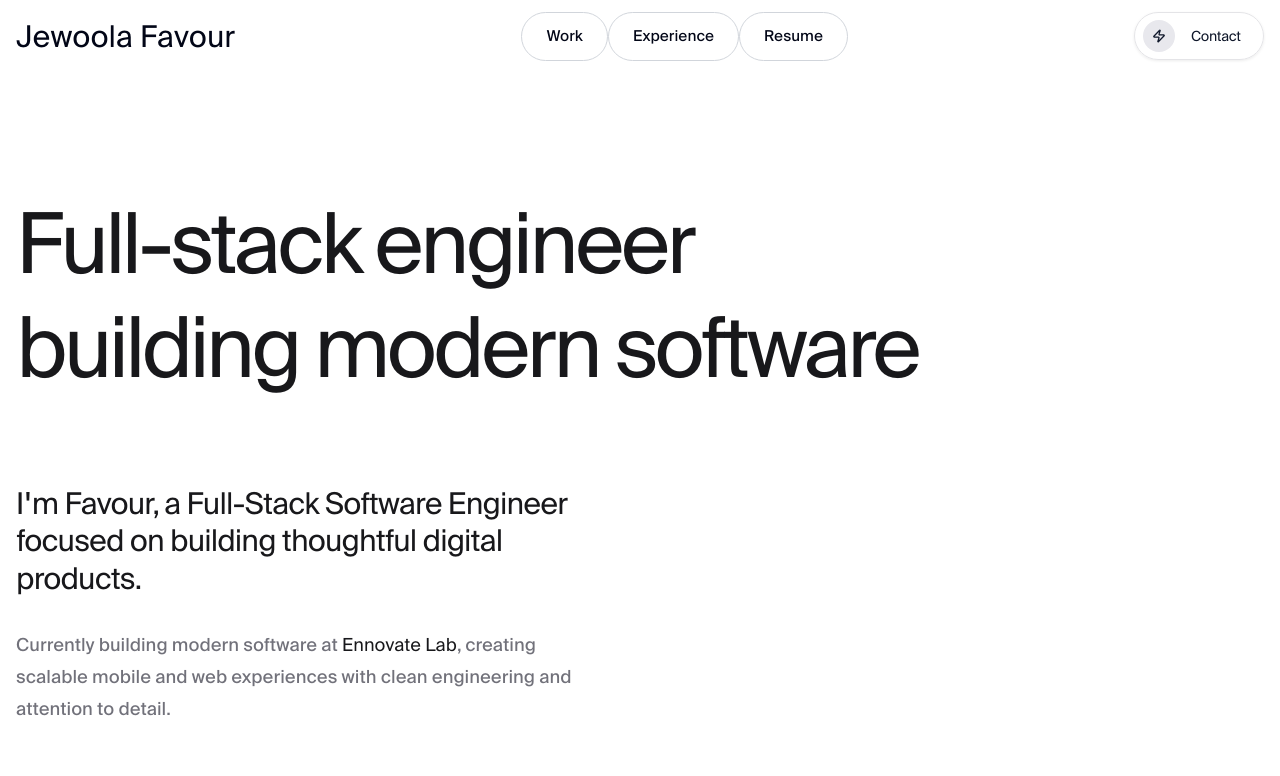
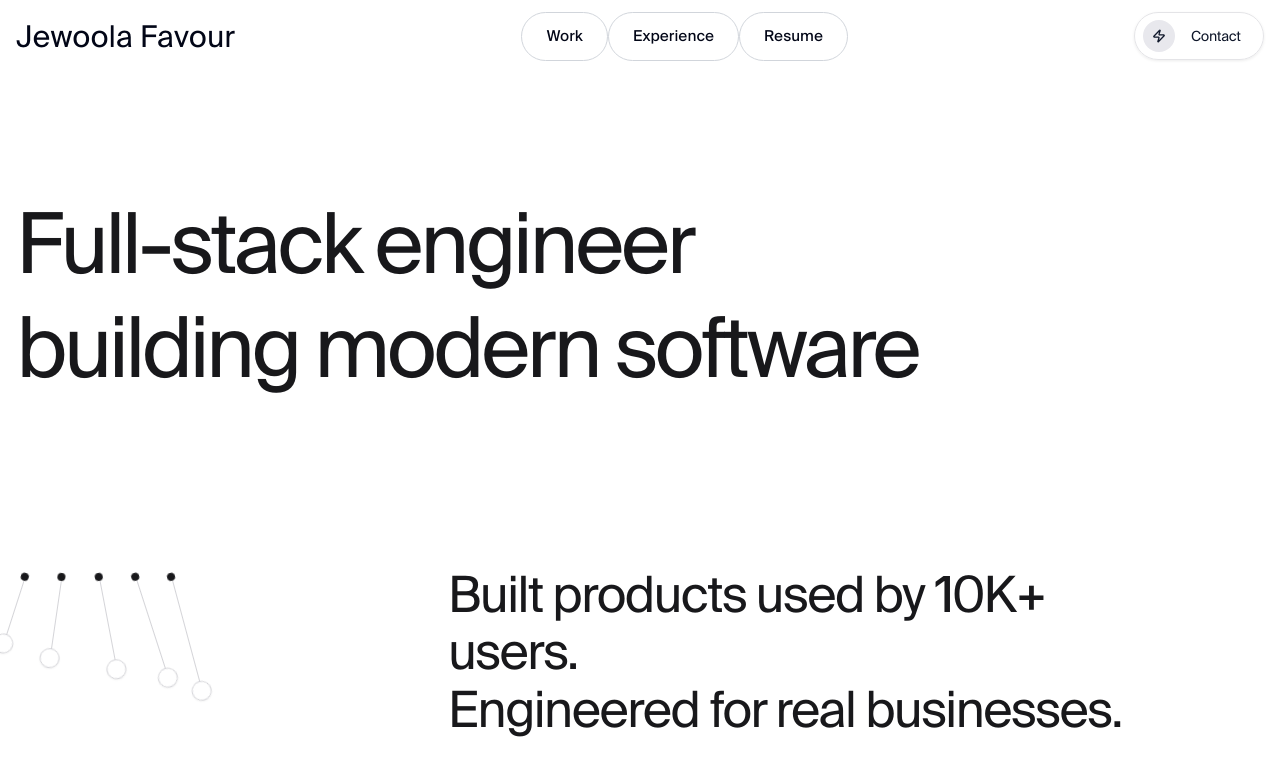
Before and after one commit to JEWOOLAFAVOUR/favour-portfolio-v1, a React (Vite) app: page / in a window 1280 px wide. Shown: the top 776 px of the page. Built offline with nearby package versions, Linux system fonts and the light colour scheme.

Commit message:
fix -hero section

```diff
--- /dev/null
+++ b/src/components/CompassDecoration.tsx
@@ -0,0 +1,26 @@
+export default function CompassDecoration() {
+  return (
+    <div className="relative flex h-32 w-32 items-center justify-center">
+      {/* Outer Ring */}
+      <div className="absolute h-28 w-28 rounded-full border border-zinc-200" />
+
+      {/* Rotating Part */}
+      <div className="absolute animate-[spin_18s_linear_infinite]">
+        {/* Vertical */}
+        <div className="absolute left-1/2 top-0 h-28 w-px -translate-x-1/2 bg-zinc-300" />
+
+        {/* Horizontal */}
+        <div className="absolute left-0 top-1/2 h-px w-28 -translate-y-1/2 bg-zinc-300" />
+
+        {/* Diagonal */}
+        <div className="absolute left-1/2 top-1/2 h-px w-24 -translate-x-1/2 -translate-y-1/2 rotate-45 bg-zinc-300" />
+
+        {/* Diagonal */}
+        <div className="absolute left-1/2 top-1/2 h-px w-24 -translate-x-1/2 -translate-y-1/2 -rotate-45 bg-zinc-300" />
+      </div>
+
+      {/* Center Dot */}
+      <div className="relative z-10 h-3 w-3 rounded-full bg-zinc-900" />
+    </div>
+  );
+}
--- a/src/components/Hero.tsx
+++ b/src/components/Hero.tsx
@@ -1,3 +1,6 @@
+import CompassDecoration from "./CompassDecoration";
+import Pendulum from "./Pendulum";
+
 export default function Hero() {
   return (
     <section className="relative overflow-hidden bg-white px-6 pt-24 pb-28 lg:px-4">
@@ -14,22 +17,27 @@ export default function Hero() {
         </div>
 
         {/* Bottom Section */}
-        <div className="mt-24 grid gap-16 lg:grid-cols-12">
-          {/* Right */}
-          <div className="lg:col-span-6">
-            <div className="max-w-xl space-y-8">
-              <p className="text-3xl font-medium leading-tight tracking-[-0.03em] text-zinc-900">
-                I'm Favour, a Full-Stack Software Engineer focused on building
-                thoughtful digital products.
-              </p>
+        <div className="mt-44 grid items-start gap-12 lg:grid-cols-12">
+          {/* Left Decoration */}
+          <div className="lg:col-span-3 flex justify-center lg:justify-start">
+            <div className="mt-2 flex items-start gap-4">
+              <Pendulum length={60} duration={3.6} angle={8} delay={0} />
+              <Pendulum length={72} duration={4.0} angle={10} delay={0.2} />
+              <Pendulum length={84} duration={4.4} angle={12} delay={0.4} />
+              <Pendulum length={96} duration={4.8} angle={14} delay={0.6} />
+              <Pendulum length={108} duration={5.2} angle={16} delay={0.8} />
+            </div>
+          </div>
 
-              <p className="text-lg leading-8 text-zinc-500">
-                Currently building modern software at
-                <span className="font-medium text-zinc-900"> Ennovate Lab</span>
-                , creating scalable mobile and web experiences with clean
-                engineering and attention to detail.
-              </p>
-            </div>
+          {/* Copy */}
+          <div className="lg:col-span-7 lg:col-start-5">
+            <p className="max-w-4xl text-[50px] font-medium leading-[1.15] tracking-[-0.04em] text-zinc-900">
+              Built products used by 10K+ users.
+              <br />
+              Engineered for real businesses.
+              <br />
+              {/* and leave a lasting impression. */}
+            </p>
           </div>
         </div>
       </div>
--- /dev/null
+++ b/src/components/Pendulum.tsx
@@ -0,0 +1,37 @@
+type PendulumProps = {
+  length: number;
+  duration: number;
+  angle: number;
+  delay?: number;
+};
+
+export default function Pendulum({
+  length,
+  duration,
+  angle,
+  delay = 0,
+}: PendulumProps) {
+  return (
+    <div
+      className="origin-top"
+      style={{
+        animation: `pendulum ${duration}s ease-in-out ${delay}s infinite`,
+        ["--angle" as any]: `${angle}deg`,
+      }}
+    >
+      {/* Pivot */}
+      <div className="mx-auto h-2 w-2 rounded-full bg-zinc-900" />
+
+      {/* Rod */}
+      <div
+        className="mx-auto w-px bg-zinc-300"
+        style={{ height: `${length}px` }}
+      />
+
+      {/* Weight */}
+      <div className="-mt-1 flex justify-center">
+        <div className="h-5 w-5 rounded-full border border-zinc-300 bg-white shadow-sm" />
+      </div>
+    </div>
+  );
+}
--- a/src/index.css
+++ b/src/index.css
@@ -15,3 +15,22 @@
     color: #0f172a;
   }
 }
+
+@keyframes pendulum {
+  0% {
+    transform: rotate(-18deg);
+  }
+
+  50% {
+    transform: rotate(18deg);
+  }
+
+  100% {
+    transform: rotate(-18deg);
+  }
+}
+
+.animate-pendulum {
+  transform-origin: top center;
+  animation: pendulum 4.5s ease-in-out infinite;
+}
```
